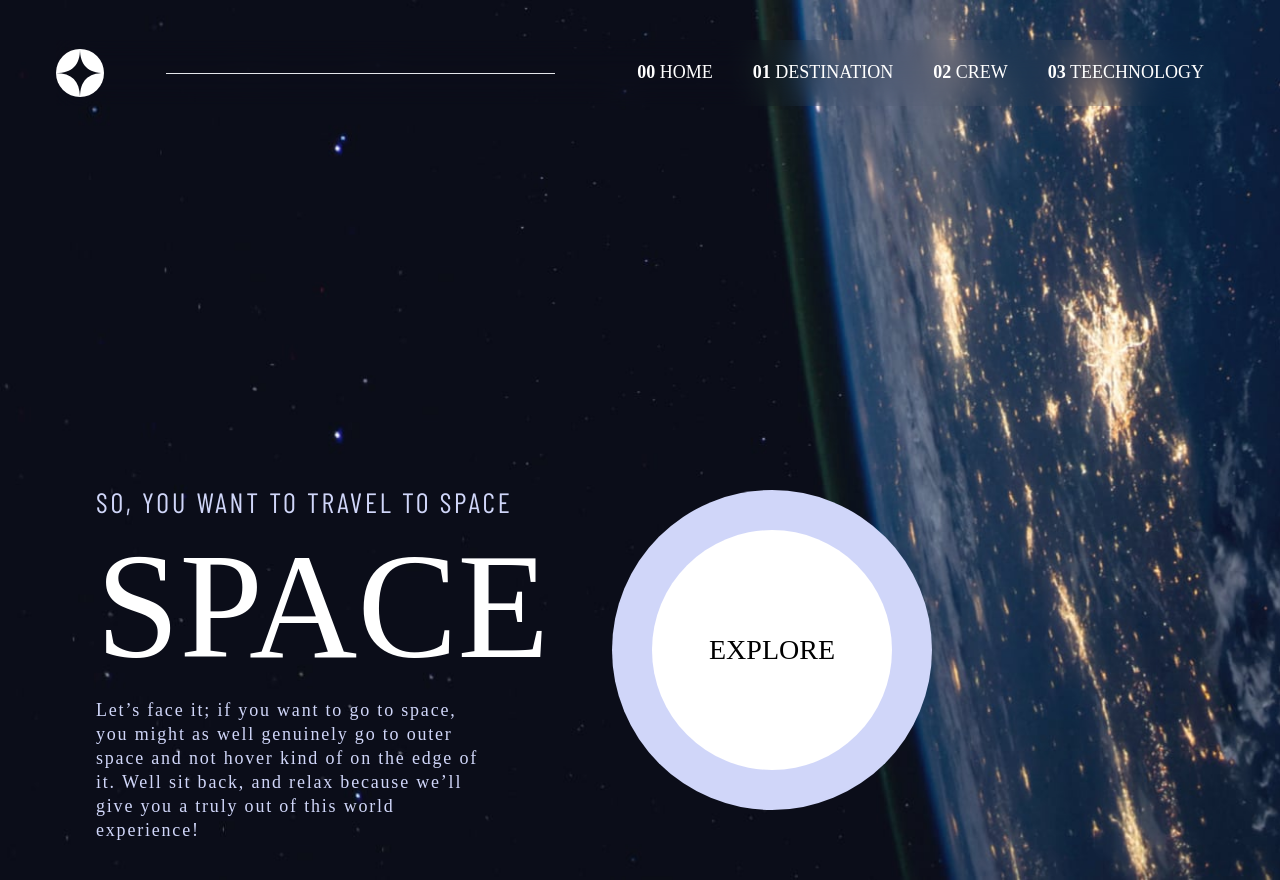
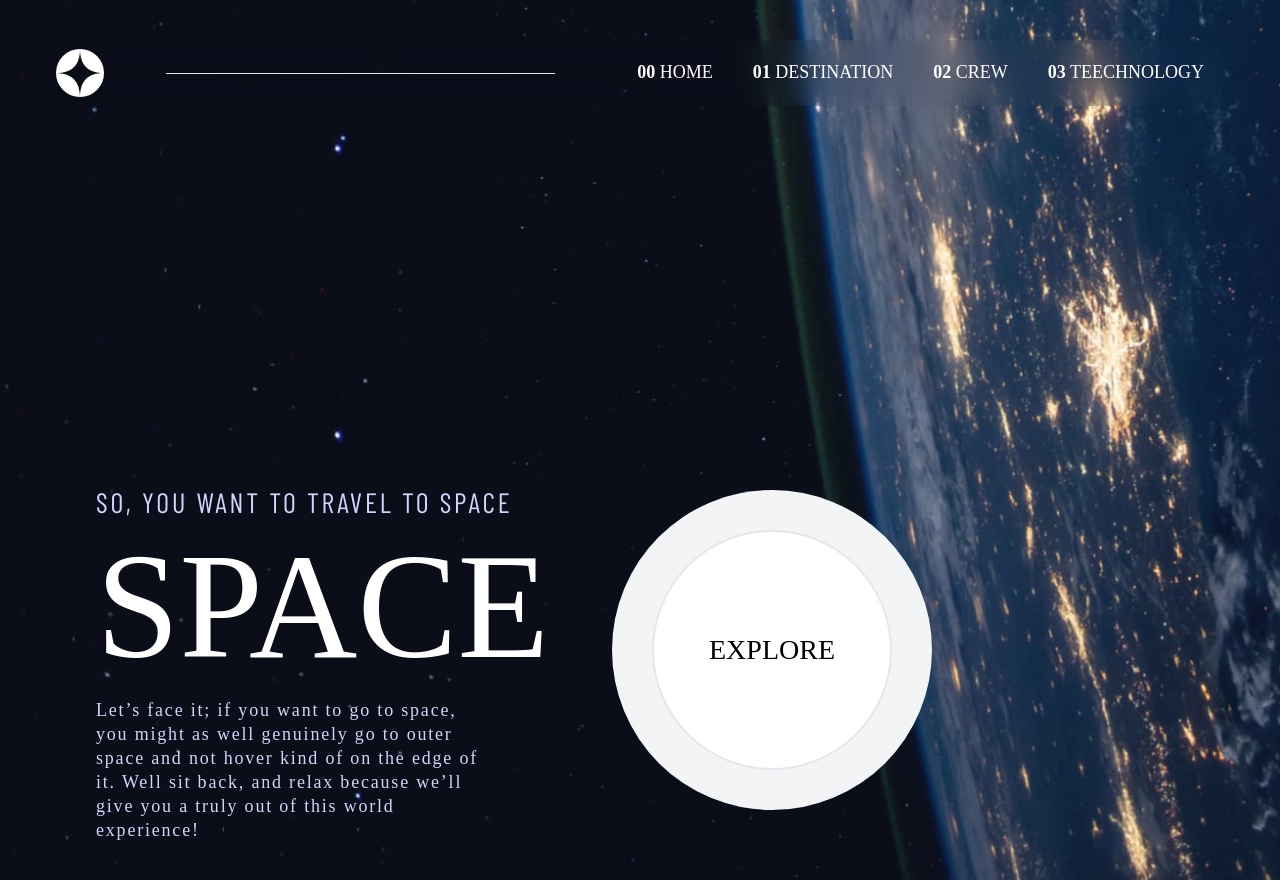
Before and after one commit to dcruz1990/space-tourism-challenge, a React (Vite) app: page / in a window 1280 px wide. Built offline with nearby package versions, Linux system fonts and the light colour scheme; a web font is replaced by a local one.

Commit message:
Style buttons

```diff
--- a/src/App.tsx
+++ b/src/App.tsx
@@ -21,13 +21,13 @@ export const App = () => {
         </div>
         <div
           id="button"
-          className="bg-secondary rounded-full w-80 h-80 flex items-center justify-center "
+          className="bg-gray-100 rounded-full w-80 h-80 flex items-center justify-center cursor-pointer  "
         >
           <div
             id="button"
-            className="bg-ffffff text-black text-heading5 uppercase  cursor-pointer hover:border-white border-10 hover:border-8 rounded-full w-60 h-60 absolute flex justify-center items-center "
+            className="bg-ffffff   cursor-pointer hover:border-white border-2 hover:border-8 rounded-full w-60 h-60 absolute flex justify-center items-center hover:shadow-2xl"
           >
-            <p className="bottom-2 left-0">Explore</p>
+            <p className="bottom-2 left-0 text-black text-heading5 uppercase">Explore</p>
           </div>
         </div>
       </div>
```
